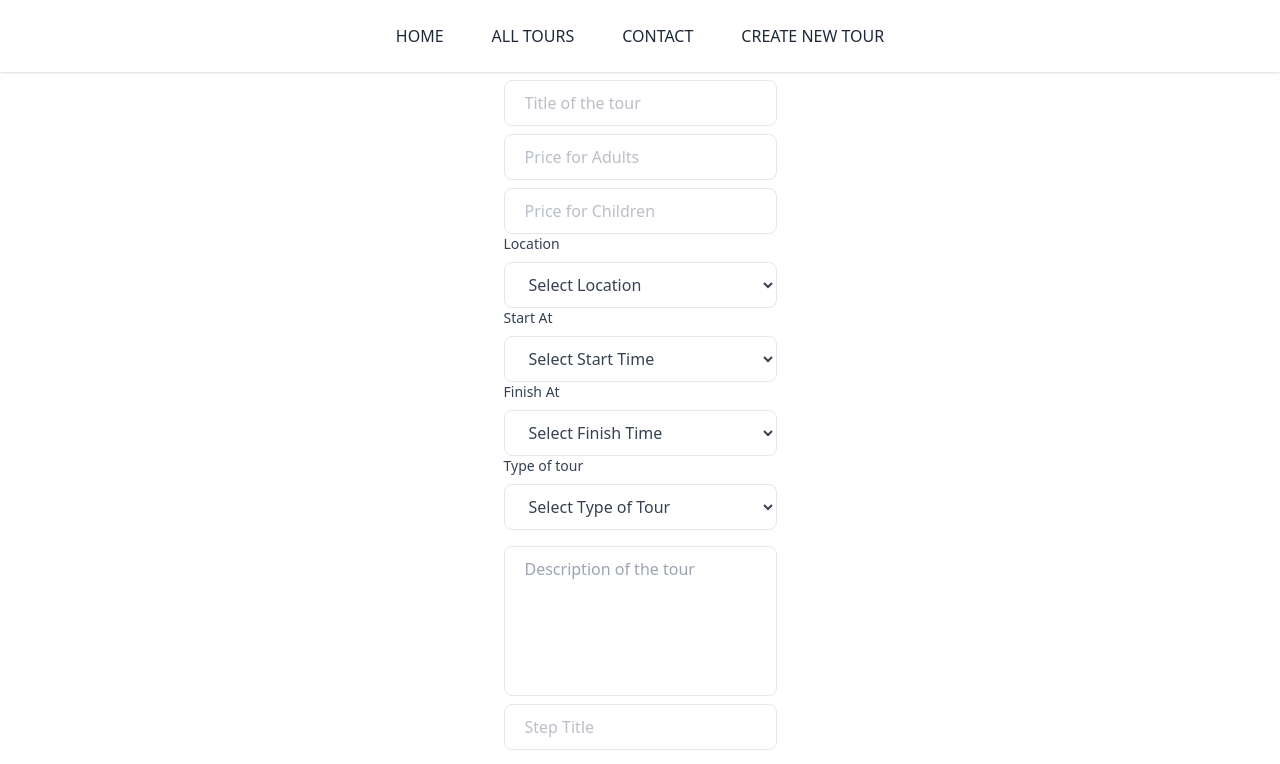
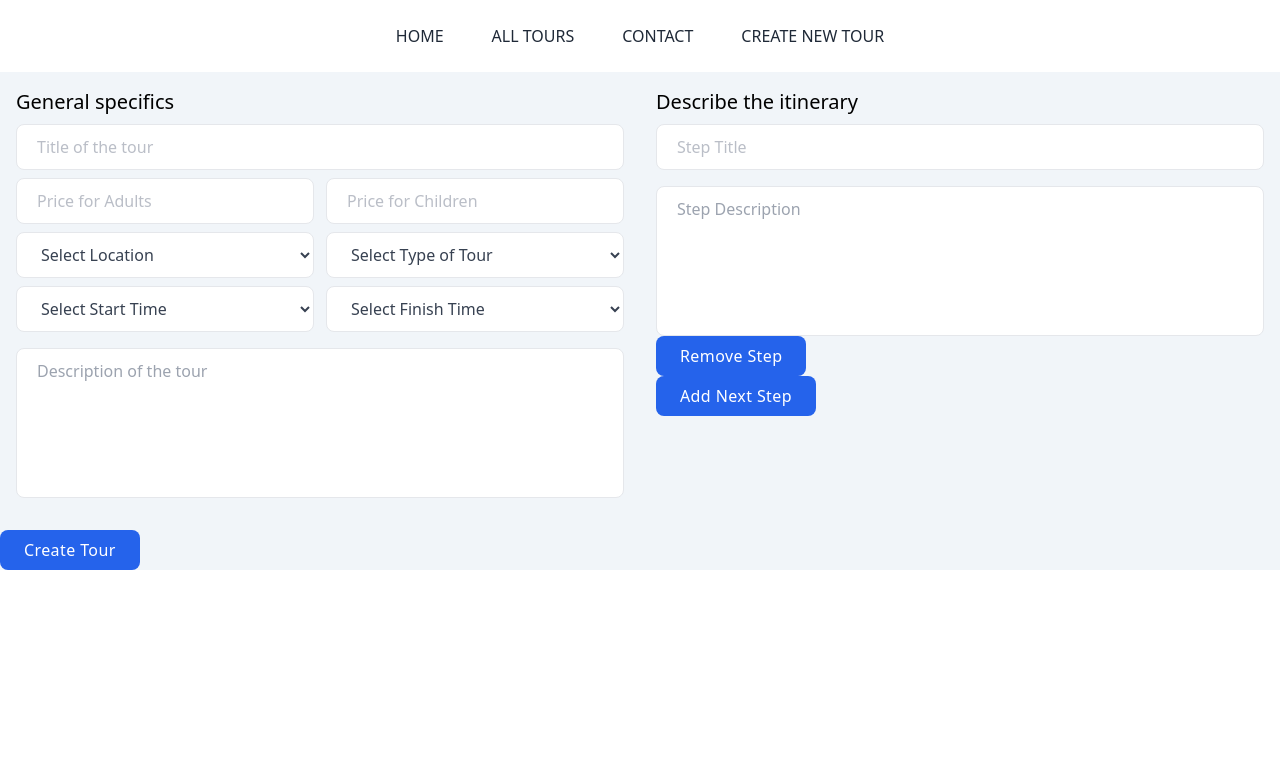
Before and after one commit to leepaolo/vit-thailand-tours, an Angular app: page /create-tour in a window 1280 px wide. Shown: the top 764 px of the page. Built offline with nearby package versions, Linux system fonts and the light colour scheme.

Commit message:
Style(CREATE TOUR): Added basic layout UI and conditional rendering tour was created

```diff
--- a/server/db.json
+++ b/server/db.json
@@ -2,7 +2,7 @@
   "tour-bd": [
     {
       "id": "tqc7rpsr1",
-      "tourTitle": "Historical City Tour",
+      "tourTitle": "Historical City Tour Explore the city's rich history",
       "tourMainDescription": "Explore the city's rich history on this comprehensive tour.",
       "tourPriceAdult": 50,
       "tourPriceChild": 25,
@@ -51,6 +51,52 @@
           "tourStepDescription": "Let's go swim and get nice photos"
         }
       ]
+    },
+    {
+      "id": "0nmmhygb8",
+      "tourActive": true,
+      "tourTitle": "Walking alone with us",
+      "tourMainDescription": "Walk with us around the old Phuket town",
+      "tourPriceAdult": "56",
+      "tourPriceChild": "12",
+      "tourLocation": "Phuket",
+      "tourType": "Full-day",
+      "tourLanguage": [],
+      "tourStartAt": "10:00",
+      "tourFinishAt": "17:00",
+      "steps": [
+        {
+          "tourStepTitle": "Pick at the hotel",
+          "tourStepDescription": "Get ready to go by taxi"
+        },
+        {
+          "tourStepTitle": "Breakfats with monkey",
+          "tourStepDescription": "Get some fresh bananas e feed the little monkey"
+        }
+      ]
+    },
+    {
+      "id": "l1b32cgwx",
+      "tourActive": true,
+      "tourTitle": "Nana explore",
+      "tourMainDescription": "description",
+      "tourPriceAdult": "33",
+      "tourPriceChild": "45",
+      "tourLocation": "Bangkok",
+      "tourType": "Half-day",
+      "tourLanguage": [],
+      "tourStartAt": "15:00",
+      "tourFinishAt": "19:00",
+      "steps": [
+        {
+          "tourStepTitle": "Sep 1",
+          "tourStepDescription": "step1 description"
+        },
+        {
+          "tourStepTitle": "",
+          "tourStepDescription": ""
+        }
+      ]
     }
   ]
 }
--- a/src/app/app.component.html
+++ b/src/app/app.component.html
@@ -1,5 +1,5 @@
 <app-navbar-top></app-navbar-top>
 
-<section class="container mx-auto px-2 flex justify-center">
+<section class="max-w-screen-xl mx-auto bg-slate-100">
   <router-outlet></router-outlet>
 </section>
--- a/src/app/core/services/tour-query.service.ts
+++ b/src/app/core/services/tour-query.service.ts
@@ -1,7 +1,7 @@
 import { HttpClient } from '@angular/common/http';
 import { Injectable } from '@angular/core';
+import { BehaviorSubject, map, Observable } from 'rxjs';
 import { environment } from '../../../enviroments/enviroments';
-import { BehaviorSubject, map, Observable } from 'rxjs';
 import { ITour } from '../models/tour.interface';
 
 @Injectable({
@@ -10,6 +10,7 @@ import { ITour } from '../models/tour.interface';
 export class TourQueryService {
   private readonly apiUrl = `${environment.API_BASE_URL}/tour-bd`;
   private loadTours$ = new BehaviorSubject<boolean>(false);
+  private tourCreated$ = new BehaviorSubject<boolean>(false); // New BehaviorSubject to track tour creation
 
   constructor(private http: HttpClient) {}
 
@@ -27,7 +28,18 @@ export class TourQueryService {
     return this.loadTours$.asObservable();
   }
 
+  // Observable to track whether a tour has been created
+  isTourCreatedObservable(): Observable<boolean> {
+    return this.tourCreated$.asObservable();
+  }
+
+  // Mark the tour as created
   addTour(tour: ITour): Observable<ITour> {
-    return this.http.post<ITour>(this.apiUrl, tour);
+    return this.http.post<ITour>(this.apiUrl, tour).pipe(
+      map((createdTour) => {
+        this.tourCreated$.next(true); // Update the observable when the tour is successfully created
+        return createdTour;
+      })
+    );
   }
 }
--- a/src/app/pages/page-layout/page-layout.component.html
+++ b/src/app/pages/page-layout/page-layout.component.html
@@ -1,2 +1,2 @@
 <h1 class="text-xl">{{ pageTitle }}</h1>
-<app-tour-list></app-tour-list>
+<!-- <app-tour-list></app-tour-list> -->
--- a/src/app/pages/tour/create-tour/create-tour.component.html
+++ b/src/app/pages/tour/create-tour/create-tour.component.html
@@ -1,81 +1,110 @@
+<!-- Conditional section that shows when the tour is created -->
+<div
+  *ngIf="isTourCreated; else formSection"
+  class="mt-6 p-4 bg-green-100 rounded-lg"
+>
+  <h2 class="text-lg font-semibold text-green-600">Tour was created!</h2>
+  <p class="text-gray-700">Want to create a new one?</p>
+  <app-button
+    [text]="'Create New Tour'"
+    (click)="isTourCreated = false"
+  ></app-button>
+</div>
+
+<!-- Form Section: Hidden when tour is created -->
+<ng-template #formSection>
   <form [formGroup]="tourForm" (ngSubmit)="onSubmit()">
-  <div class="lg:col-span-1 w-full">
+    <section class="grid grid-cols-1 md:grid-cols-2 p-4 gap-8">
+      <!-- Grid item 1: Regular form fields -->
+      <div>
+        <h2 class="text-xl">General specifics</h2>
+        <div class="w-full">
           <app-input-text
             [placeholder]="'Title of the tour'"
             formControlName="title"
           ></app-input-text>
         </div>
-
-  <div class="lg:col-span-1 w-full">
+        <!-- PRICE SECTION -->
+        <section class="flex items-center gap-3">
+          <div class="w-full">
             <app-input-text
               [placeholder]="'Price for Adults'"
               formControlName="priceAdult"
             ></app-input-text>
           </div>
 
-  <div class="lg:col-span-1 w-full">
+          <div class="w-full">
             <app-input-text
               [placeholder]="'Price for Children'"
               formControlName="priceChild"
             ></app-input-text>
           </div>
+        </section>
 
-  <div class="lg:col-span-1 w-full">
+        <!-- LOCATION AND TYPE SECTION -->
+        <section class="flex items-center gap-3">
+          <div class="w-full">
             <app-input-select
-      [label]="'Location'"
               [placeholder]="'Select Location'"
               [options]="locationArea"
               formControlName="location"
             ></app-input-select>
           </div>
 
-  <!-- TIME START Section -->
-  <div class="lg:col-span-1 w-full">
+          <div class="w-full">
             <app-input-select
-      [label]="'Start At'"
+              [placeholder]="'Select Type of Tour'"
+              [options]="tourTypeDay"
+              formControlName="tourType"
+            ></app-input-select>
+          </div>
+        </section>
+
+        <!-- TIME START SECTION -->
+        <section class="flex items-center gap-3">
+          <div class="w-full">
+            <app-input-select
               [placeholder]="'Select Start Time'"
               [options]="tourTimes"
               formControlName="startAt"
             ></app-input-select>
           </div>
 
-  <div class="lg:col-span-1 w-full">
+          <div class="w-full">
             <app-input-select
-      [label]="'Finish At'"
               [placeholder]="'Select Finish Time'"
               [options]="tourTimes"
               formControlName="finishAt"
             ></app-input-select>
           </div>
+        </section>
 
-  <div class="lg:col-span-1 w-full">
-    <app-input-select
-      [label]="'Type of tour'"
-      [placeholder]="'Select Type of Tour'"
-      [options]="tourTypeDay"
-      formControlName="tourType"
-    ></app-input-select>
-  </div>
-  <div class="lg:col-span-1 w-full">
+        <!-- MAIN DESCRIPTION SECTION -->
+        <div class="w-full">
           <app-text-area
             [placeholder]="'Description of the tour'"
             formControlName="mainDescription"
           ></app-text-area>
         </div>
-  <!-- Dynamic STEP Section -->
+      </div>
+
+      <!-- Grid item 2: Dynamic step section -->
+      <div>
+        <h2 class="text-xl">Describe the itinerary</h2>
         <div formArrayName="steps">
           <div
             *ngFor="let step of steps.controls; let i = index"
             [formGroupName]="i"
             class="step-block"
           >
-      <div class="lg:col-span-1 w-full">
+            <div class="w-full">
               <app-input-text
                 [placeholder]="'Step Title'"
                 formControlName="tourStepTitle"
               ></app-input-text>
             </div>
-      <div class="lg:col-span-1 w-full">
+
+            <div class="w-full">
               <app-text-area
                 [placeholder]="'Step Description'"
                 formControlName="tourStepDescription"
@@ -83,14 +112,21 @@
             </div>
 
             <!-- Button to remove step -->
-      <button type="button" (click)="removeStep(i)">Remove Step</button>
+            <app-button
+              [text]="'Remove step'"
+              (click)="removeStep(i)"
+            ></app-button>
           </div>
         </div>
 
         <!-- Button to add new step block -->
-  <button type="button" (click)="addStep()">Add Another Step</button>
+        <app-button [text]="'Add next step'" (click)="addStep()"></app-button>
+      </div>
+    </section>
 
-  <div class="lg:col-span-1 w-full">
-    <button type="submit" [disabled]="tourForm.invalid">Submit</button>
+    <!-- Submit button -->
+    <div class="w-full mt-4">
+      <app-button [text]="isEdit ? 'Update Tour' : 'Create Tour'"></app-button>
     </div>
   </form>
+</ng-template>
--- a/src/app/pages/tour/create-tour/create-tour.component.ts
+++ b/src/app/pages/tour/create-tour/create-tour.component.ts
@@ -8,13 +8,14 @@ import {
 } from '@angular/forms';
 import { InputTextComponent } from '../../../shared/components/ui/input-text.component';
 import { TourQueryService } from '../../../core/services/tour-query.service';
-import { Subscription } from 'rxjs';
+import { Observable, of, Subscription } from 'rxjs';
 import { ITour } from '../../../core/models/tour.interface';
 import { TextAreaComponent } from '../../../shared/components/ui/text-area.component';
 import { InputSelectComponent } from '../../../shared/components/ui/input-select.component';
 import { TOUR_TIMES } from '../../../core/constants/tour-time.constants';
 import { TYPE_TOUR } from '../../../core/constants/type.constants';
 import { LOCATION } from '../../../core/constants/location.costants';
+import { ButtonComponent } from '../../../shared/components/ui/button.component';
 
 @Component({
   selector: 'app-create-tour',
@@ -22,6 +23,7 @@ import { LOCATION } from '../../../core/constants/location.costants';
   imports: [
     CommonModule,
     ReactiveFormsModule,
+    ButtonComponent,
     InputTextComponent,
     TextAreaComponent,
     InputSelectComponent,
@@ -35,6 +37,9 @@ export class CreateTourComponent implements OnInit, OnDestroy {
   tourTimes = TOUR_TIMES;
   tourTypeDay = TYPE_TOUR;
   locationArea = LOCATION;
+  isTheTourCreated$: Observable<boolean> = of(false);
+  isTourCreated = false;
+  isEdit = false;
 
   constructor(private fb: FormBuilder, private tourQuery: TourQueryService) {}
 
@@ -55,6 +60,18 @@ export class CreateTourComponent implements OnInit, OnDestroy {
 
     // Add a default step (title and description)
     this.addStep();
+
+    // Subscribe to the observable
+    this.isTheTourCreated$ = this.tourQuery.isTourCreatedObservable(); // Ensure the observable is provided by the service
+
+    this.isTheTourCreated$.subscribe({
+      next: (created) => {
+        this.isTourCreated = created; // Update the local boolean to control form visibility
+      },
+      error: (err) => {
+        console.error('Error subscribing to isTheTourCreated$', err);
+      },
+    });
   }
 
   // Getter to access the steps FormArray
--- a/src/app/shared/components/ui/input-select.component.ts
+++ b/src/app/shared/components/ui/input-select.component.ts
@@ -21,7 +21,7 @@ import { ControlValueAccessor, NG_VALUE_ACCESSOR } from '@angular/forms';
         (change)="onSelectChange($event)"
         (blur)="onTouched()"
         [disabled]="isDisabled"
-        class="block w-full px-5 py-2.5 mt-2 bg-white border border-gray-200 rounded-lg text-gray-700  focus:border-blue-400 focus:outline-none focus:ring focus:ring-blue-300 focus:ring-opacity-40"
+        class="block w-full px-5 py-2.5 mt-2 bg-white border border-gray-200 rounded-lg text-gray-700 focus:border-blue-400 focus:outline-none focus:ring focus:ring-blue-300 focus:ring-opacity-40"
       >
         <!-- Placeholder Option (disabled and pre-selected) -->
         <option *ngIf="placeholder" value="" disabled selected>
```
Lines whose indentation alone changed are shown as unchanged.
